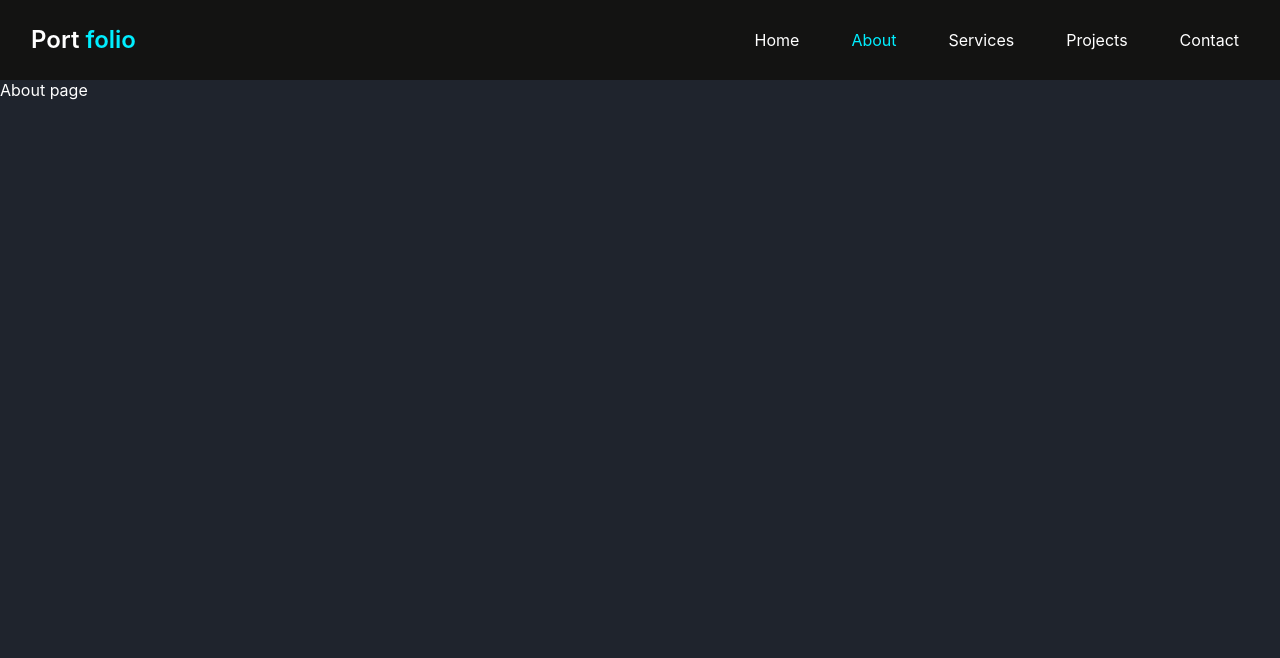
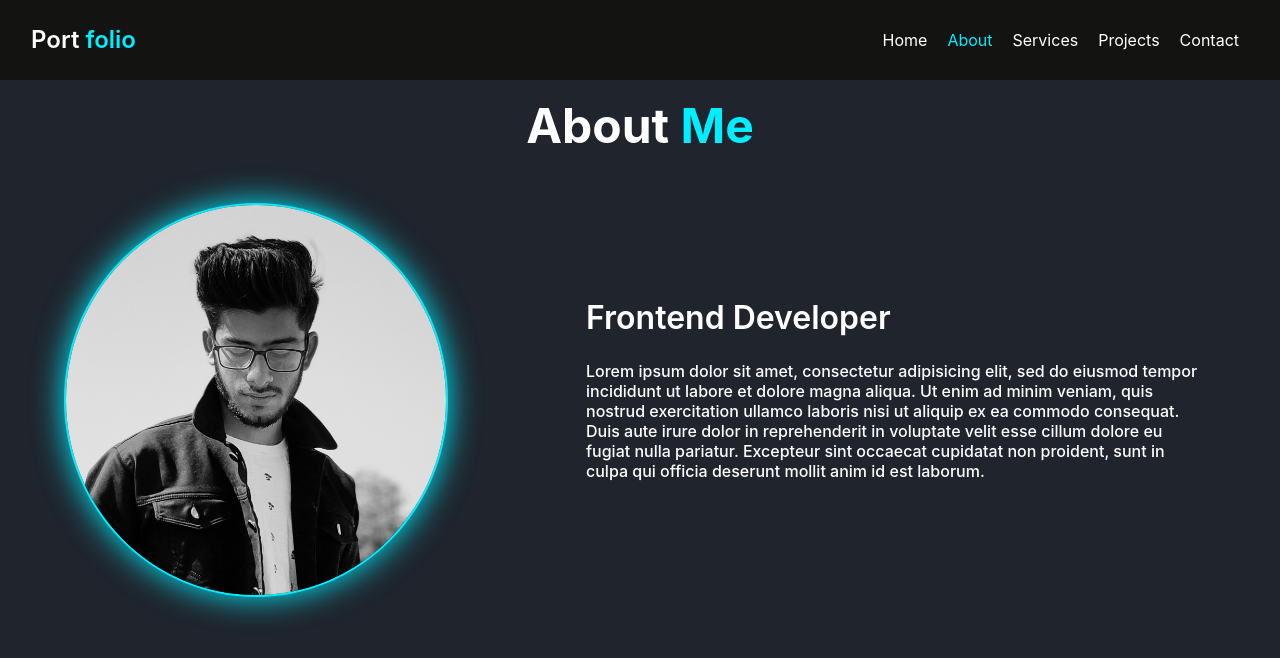
Before and after one commit to Tushar6396/react-portfolio, a React (Create React App) app: page /about in a window 1280 px wide. Shown: the top 658 px of the page. Built offline with nearby package versions, Linux system fonts and the light colour scheme.

Commit message:
added about section

```diff
--- a/src/App.css
+++ b/src/App.css
@@ -53,7 +53,6 @@
   background-color: var(--header-color);
   padding: 5px;
   transition: 0.3s;
-  margin-left: 1rem;
 }
 
 .navbar a:hover{
@@ -132,3 +131,47 @@ span {
   background: var(--x-color);
   box-shadow: 0 0 1rem var(--x-color);
 }
+
+.heading {
+  text-align: center;
+  margin-top: 1rem;
+  font-size: 2rem;
+  font-weight: 600;
+
+}
+
+.about{
+    display: flex;
+    flex-wrap: wrap;
+    justify-content: space-around;
+    align-items: center;
+    margin-top: 3rem;
+    gap: 1rem;
+}
+
+.about .about-content{
+    max-width: 50%;
+    padding: 10px;
+    margin-right: 3rem;
+}
+
+.about .image img{
+    max-width: 75%;
+    max-height: 70%;
+    border: 2px solid var(--x-color);
+    outline: none;
+    border-radius: 50%;
+    box-shadow: 0 0 2rem var(--x-color);
+    margin-left: 3rem;
+}
+
+.about .about-content h2 {
+  font-size: 2rem;
+  font-weight: 600;
+}
+
+.about .about-content p {
+  font-size: 1rem;
+  font-weight: 500;
+  margin: 1.5rem 0 1.5rem 0;
+}
--- a/src/App.js
+++ b/src/App.js
@@ -11,6 +11,7 @@ import Header from './Components/Header';
 function App() {
   return (
     <BrowserRouter>
+
       <Routes>
         <Route path='/' element={<Header />} >
           <Route path='/home' element={<Home />} />
--- a/src/Components/About.js
+++ b/src/Components/About.js
@@ -1,10 +1,26 @@
-import Header from "./Header";
+import Image from "../Images/image.jpg"
 
 export default function About(){
     return(
         <>
+            <div className="heading">
+                <h2>About <span>Me</span></h2>
+            </div>
+            <section className="about">
+                <div className="image">
+                    <img src={Image} alt="Image" />
+                </div>
+                <div className="about-content">
+                    <h2>Frontend Developer</h2>
+                    <p>Lorem ipsum dolor sit amet, consectetur adipisicing elit, sed do eiusmod
+                    tempor incididunt ut labore et dolore magna aliqua. Ut enim ad minim veniam,
+                    quis nostrud exercitation ullamco laboris nisi ut aliquip ex ea commodo
+                    consequat. Duis aute irure dolor in reprehenderit in voluptate velit esse
+                    cillum dolore eu fugiat nulla pariatur. Excepteur sint occaecat cupidatat non
+                    proident, sunt in culpa qui officia deserunt mollit anim id est laborum.</p>
+                </div>
+            </section>
 
-            <div>About page</div>
         </>
     )
 }
--- a/src/Components/Home.js
+++ b/src/Components/Home.js
@@ -16,7 +16,7 @@ export default function Home(){
 			    </div>
             </div>
             <div className="image">
-                <img src={Image} alt="" />
+                <img src={Image} alt="Image" />
             </div>
         </section>
     )
```
